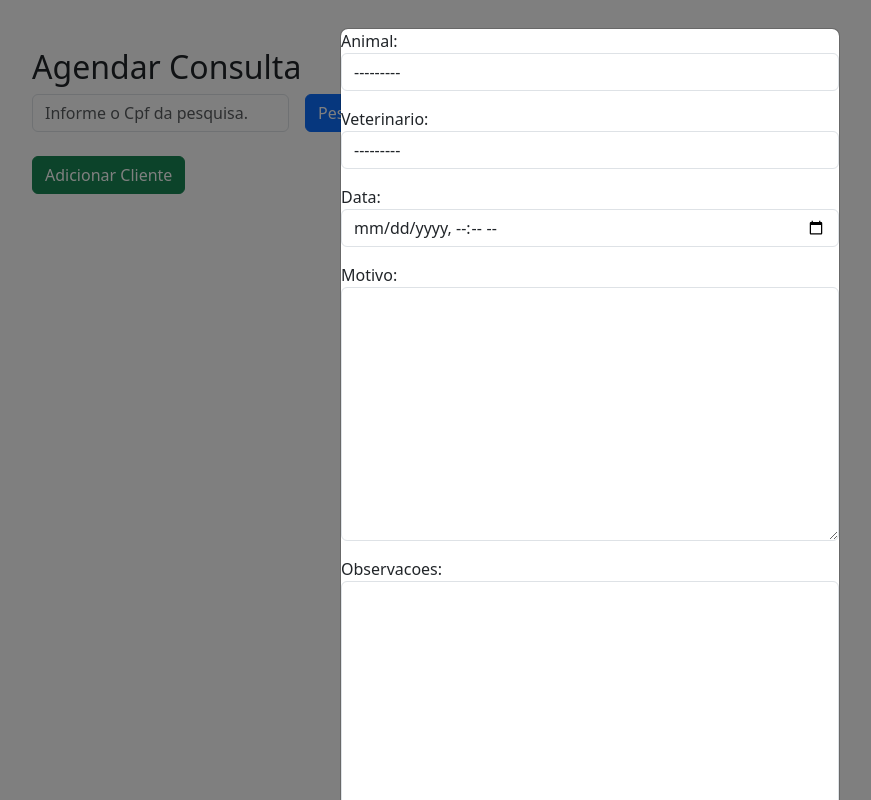
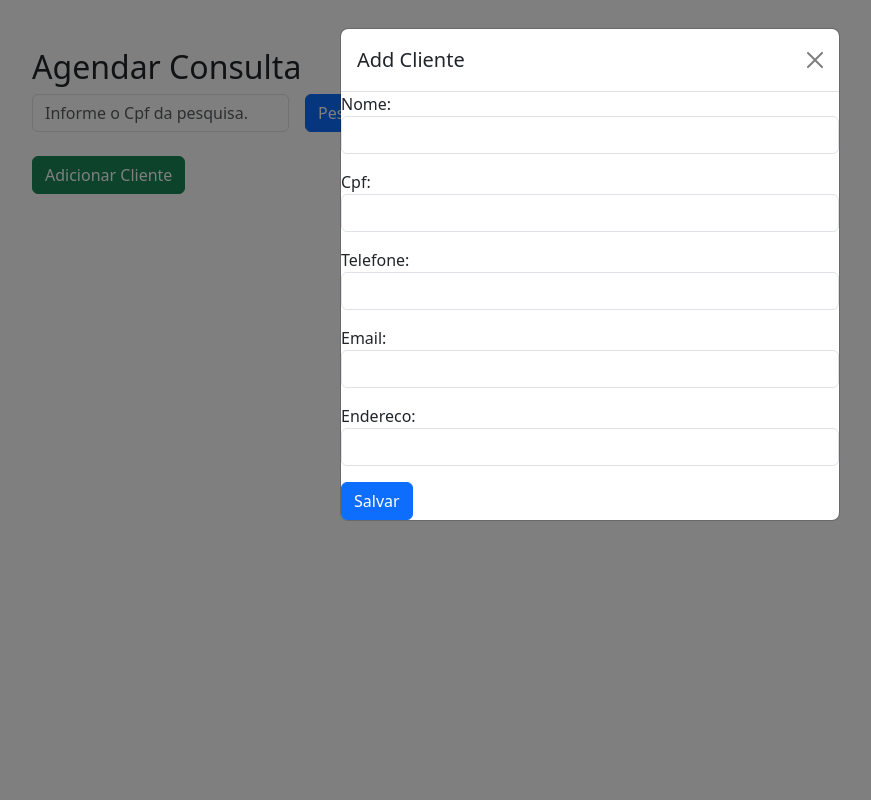
Before and after one commit to alfb1/clinicadobicho_curso, a Django app: page /agendar_consulta/ in a window 1280 px wide, after a click on "Adicionar Cliente". Shown: the whole page, without its empty margins (50-921 px from the left). Run offline with Django 5.2, Linux system fonts and the light colour scheme; data that the repository does not hold is empty.

Commit message:
Form Modal Cliente
Still in adding cliente modal to module agenda consulta

```diff
--- a/ClinicaDoBicho/core/forms.py
+++ b/ClinicaDoBicho/core/forms.py
@@ -51,9 +51,10 @@ class AnimalForm(forms.ModelForm):
 
 # Formulário para o modelo Cliente
 class ClienteForm(forms.ModelForm):
-    model = Cliente
-    fields  = [ 'nome', 'cpf', 'telefone', 'email', 'endereco']
-    widgets = { 'endereco': forms.TextInput(attrs={'rows':3}), }
+    class Meta:
+        model = Cliente
+        fields  = [ 'nome', 'cpf', 'telefone', 'email', 'endereco']
+        widgets = { 'endereco': forms.TextInput(attrs={'rows':3}), }
 
     def __init__(self, *args, **kwargs):
         super().__init__(*args, **kwargs)
--- a/ClinicaDoBicho/core/views.py
+++ b/ClinicaDoBicho/core/views.py
@@ -11,7 +11,10 @@ def agendar_consulta(request):
 
     cliente = None
     animais = None
+    # For add_animal_modal
     form_pet = AnimalForm()
+    # For add_cliente_modal
+    form_cliente = ClienteForm()
     form = ConsultaForm()
 
     if request.method == 'POST':
@@ -42,7 +45,8 @@ def agendar_consulta(request):
                   {'form': form,
                    'cliente' : cliente,
                    'animais':animais,
-                   'form_pet' : form_pet },  )
+                   'form_pet' : form_pet,
+                   'form_cliente' : form_cliente },  )
 
 
 
@@ -83,6 +87,7 @@ def add_cliente(request):
     if request.method == 'POST':
 
         form = ClienteForm(request.POST)
+
         if form.is_valid():
             cliente = form.save()
             return JsonResponse({
@@ -95,4 +100,4 @@ def add_cliente(request):
     else:
         form = ClienteForm()
 
-    return render(request, 'add_cliente_modal.html', {'form' : form})
+    return render(request, 'add_cliente_modal.html', {'formCliente' : form})
--- a/ClinicaDoBicho/templates/add_cliente_modal.html
+++ b/ClinicaDoBicho/templates/add_cliente_modal.html
@@ -1,13 +1,19 @@
 <!-- Modal Adicionar Cliente-->
-
 <div class="modal fade" id="clienteModal" tabindex="-1">
-
     <div class="modal-dialog">
-
-        <div class="modal-content">
+        <div class="modal-content" id="modalClientContent">
+            <div class="modal-header">
+                <h5 class="modal-title">
+                    Add Cliente
+                </h5>
+                <button type="button"
+                    class="btn-close"
+                    data-bs-dismiss="modal"
+                    aria-label="Close"></button>
+            </div>
             <form id="clientForm">
                 {% csrf_token %}
-                {{ form.as_p }}
+                {{ form_cliente.as_p }}
                 <button type="submit"
                         class="btn btn-primary">Salvar</button>
             </form>
@@ -16,14 +22,13 @@
 
 </div>
 
-<script src="https://code.jquery.com/jquery-3.7.1.min.js"></script>
 <script>
     $(document).on("submit", "#clienteForm", function(e){
         e.preventDefault();
 
         $.ajax({
 
-            url, "{% url 'add_cliente' %}",
+            url: "{% url 'add_cliente' %}",
             method: "POST",
             data: $(this).serialize(),
             success: function(response){
@@ -32,7 +37,7 @@
 
                 // setar cliente no select da tela de agendamento
                 $("#id_cliente").append(
-                    new Option(response.nome, response.id, true)
+                    new Option(response.nome, response.id, true, true)
                 ).trigger("change");
             },
             error : function(xhr){
@@ -41,4 +46,6 @@
 
         });
     });
+
+
 </script>
--- a/ClinicaDoBicho/templates/agendar_consulta.html
+++ b/ClinicaDoBicho/templates/agendar_consulta.html
@@ -92,6 +92,8 @@
           data-bs-target="#clienteModal">
           Adicionar Cliente
   </button>
+
+
 {% endif %}
 
 {% endblock %}
--- a/ClinicaDoBicho/templates/base.html
+++ b/ClinicaDoBicho/templates/base.html
@@ -6,6 +6,9 @@
     <meta name="viewport" content="width=device-width, initial-scale=1.0">
     <link rel="stylesheet" href="https://cdn.jsdelivr.net/npm/bootstrap@5.3.3/dist/css/bootstrap.min.css">
     <title>Clinica Veterinária Do Bicho</title>
+    <script src="https://code.jquery.com/jquery-3.7.1.min.js"></script>
+    <script src="https://cdn.jsdelivr.net/npm/bootstrap@5.3.3/dist/js/bootstrap.bundle.min.js"></script>
+
 </head>
 <body>
 
@@ -28,8 +31,6 @@
       {% endblock %}
    </div>
 
-   <script src="https://code.jquery.com/jquery-3.7.1.min.js"></script>
-   <script src="https://cdn.jsdelivr.net/npm/bootstrap@5.3.3/dist/js/bootstrap.bundle.min.js"></script>
 
 </body>
 </html>
```
Also changed, not shown: ClinicaDoBicho/templates/add_animal_modal.html (+5 -2 lines).
